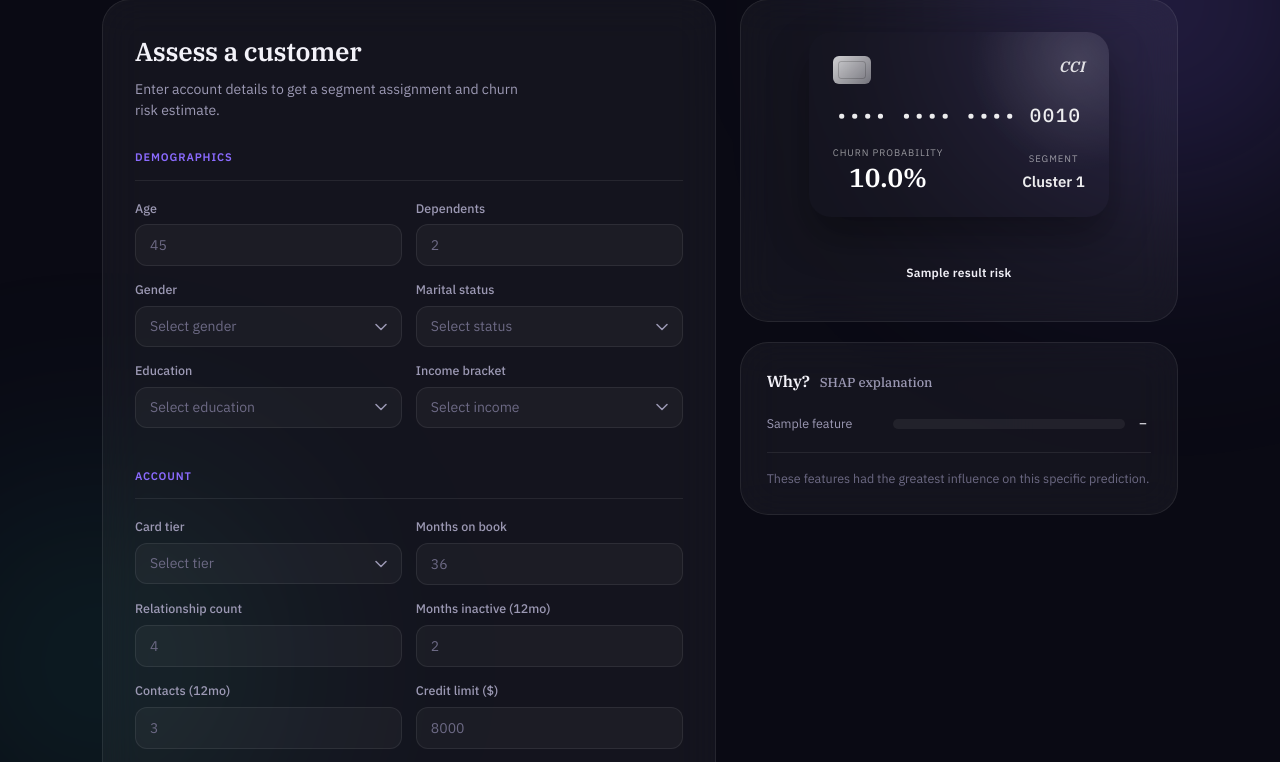
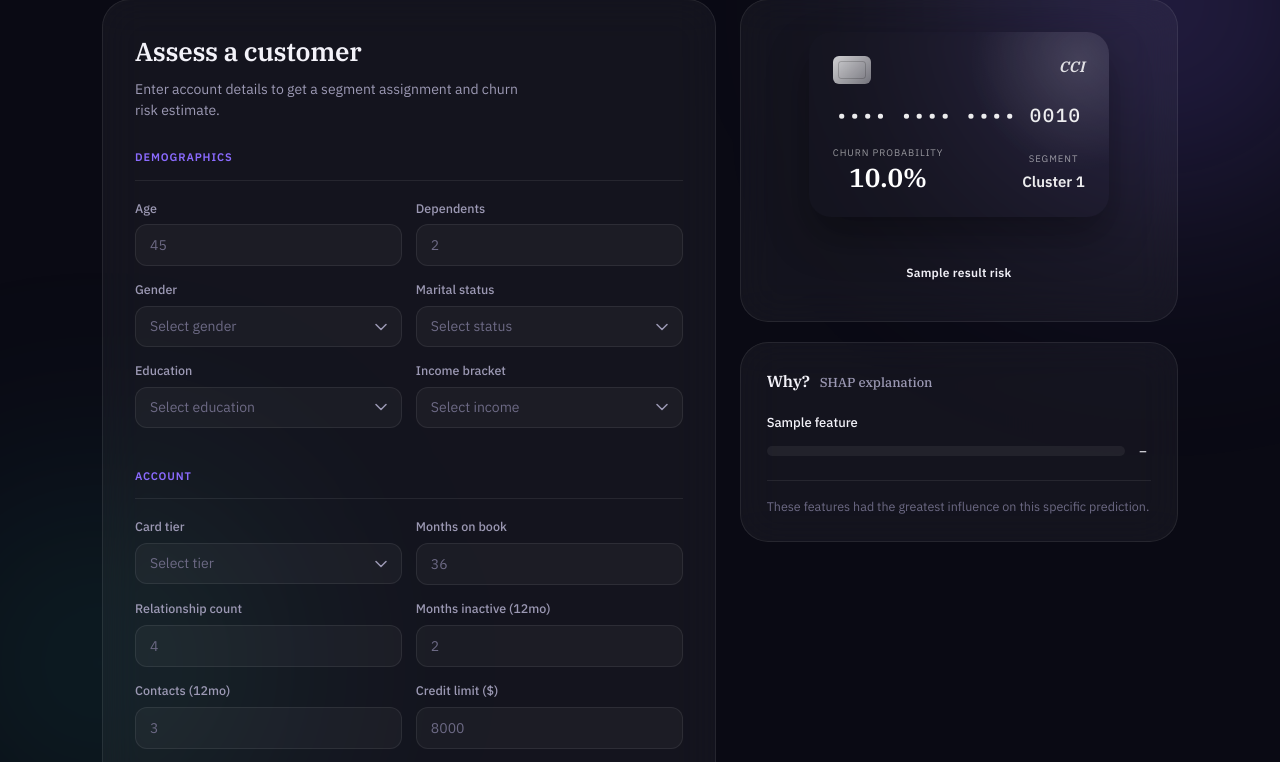
Before and after one commit to dhruuvvsharma/Credit-Card-Customer-Intelligence-Platform, a FastAPI app: template fastapi_app/templates/index.html in a window 1280 px wide. Shown: the part 97-859 px from the top of the page. Run offline with FastAPI, Linux system fonts and the light colour scheme; the template is opened without the code that fills it: most values are stand-ins (such as "Sample title", 1, 10 or a date in 2020); parts of the project's set-up code (start-up, migrations or seed data) failed here and were passed over.

```diff
--- a/fastapi_app/static/style.css
+++ b/fastapi_app/static/style.css
@@ -508,25 +508,29 @@ input::placeholder {
 .shap-bars {
     display: flex;
     flex-direction: column;
-    gap: 14px;
+    gap: 18px;
 }
 
 .shap-row {
-    display: grid;
-    grid-template-columns: 1fr 2fr auto;
+    display: flex;
+    flex-direction: column;
+    gap: 8px;
+}
+
+.shap-label {
+    font-size: 13px;
+    color: var(--text);
+    font-weight: 500;
+}
+
+.shap-bar-row {
+    display: flex;
     align-items: center;
     gap: 10px;
 }
 
-.shap-label {
-    font-size: 12.5px;
-    color: var(--text-dim);
-    white-space: nowrap;
-    overflow: hidden;
-    text-overflow: ellipsis;
-}
-
 .shap-bar-track {
+    flex: 1;
     height: 10px;
     background: rgba(255, 255, 255, 0.06);
     border-radius: 999px;
@@ -548,6 +552,7 @@ input::placeholder {
     font-size: 14px;
     width: 16px;
     text-align: center;
+    flex-shrink: 0;
 }
 
 .shap-sign-increases { color: var(--high); }
--- a/fastapi_app/templates/index.html
+++ b/fastapi_app/templates/index.html
@@ -191,10 +191,12 @@
                     {% for factor in result.Key_Factors %}
                     <div class="shap-row">
                         <span class="shap-label">{{ factor.feature }}</span>
-                        <div class="shap-bar-track">
-                            <div class="shap-bar-fill shap-{{ factor.direction }}" style="width: {{ factor.relative_pct }}%"></div>
+                        <div class="shap-bar-row">
+                            <div class="shap-bar-track">
+                                <div class="shap-bar-fill shap-{{ factor.direction }}" style="width: {{ factor.relative_pct }}%"></div>
+                            </div>
+                            <span class="shap-sign shap-sign-{{ factor.direction }}">{{ "+" if factor.direction == "increases" else "−" }}</span>
                         </div>
-                        <span class="shap-sign shap-sign-{{ factor.direction }}">{{ "+" if factor.direction == "increases" else "−" }}</span>
                     </div>
                     {% endfor %}
                 </div>
```
Also changed, not shown: src/my_project/pipelines/prediction_pipeline.py (+12 -15 lines), 1 other file.
